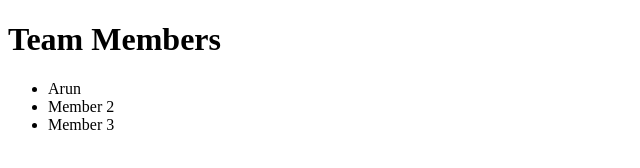
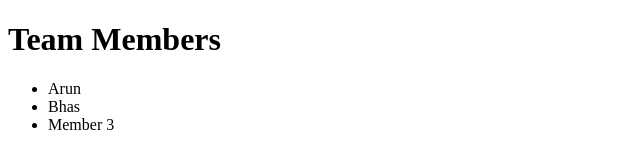
Before and after one commit to aladiarunm/GitAssignment, a plain HTML site: page index.html in a window 1280 px wide. Shown: the full height of the page, 0-640 px from the left. Drawn offline with Linux system fonts and the light colour scheme.

Commit message:
index changed

```diff
--- a/index.html
+++ b/index.html
@@ -5,7 +5,7 @@
   <h1>Team Members</h1>
   <ul>
     <li>Arun</li>
-    <li>Member 2</li>
+    <li>Bhas</li>
     <li>Member 3</li>
   </ul>
 </body>
```
